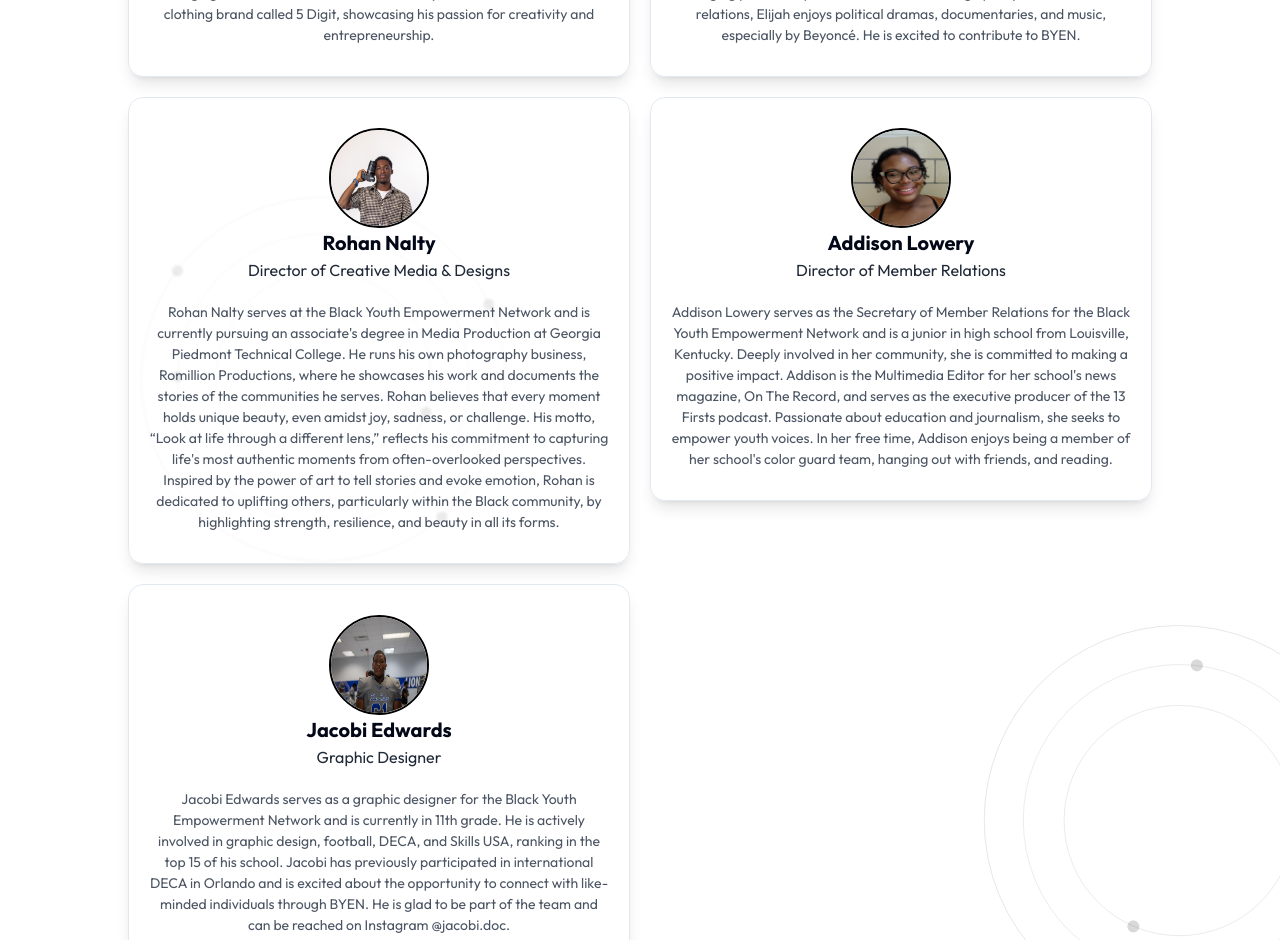
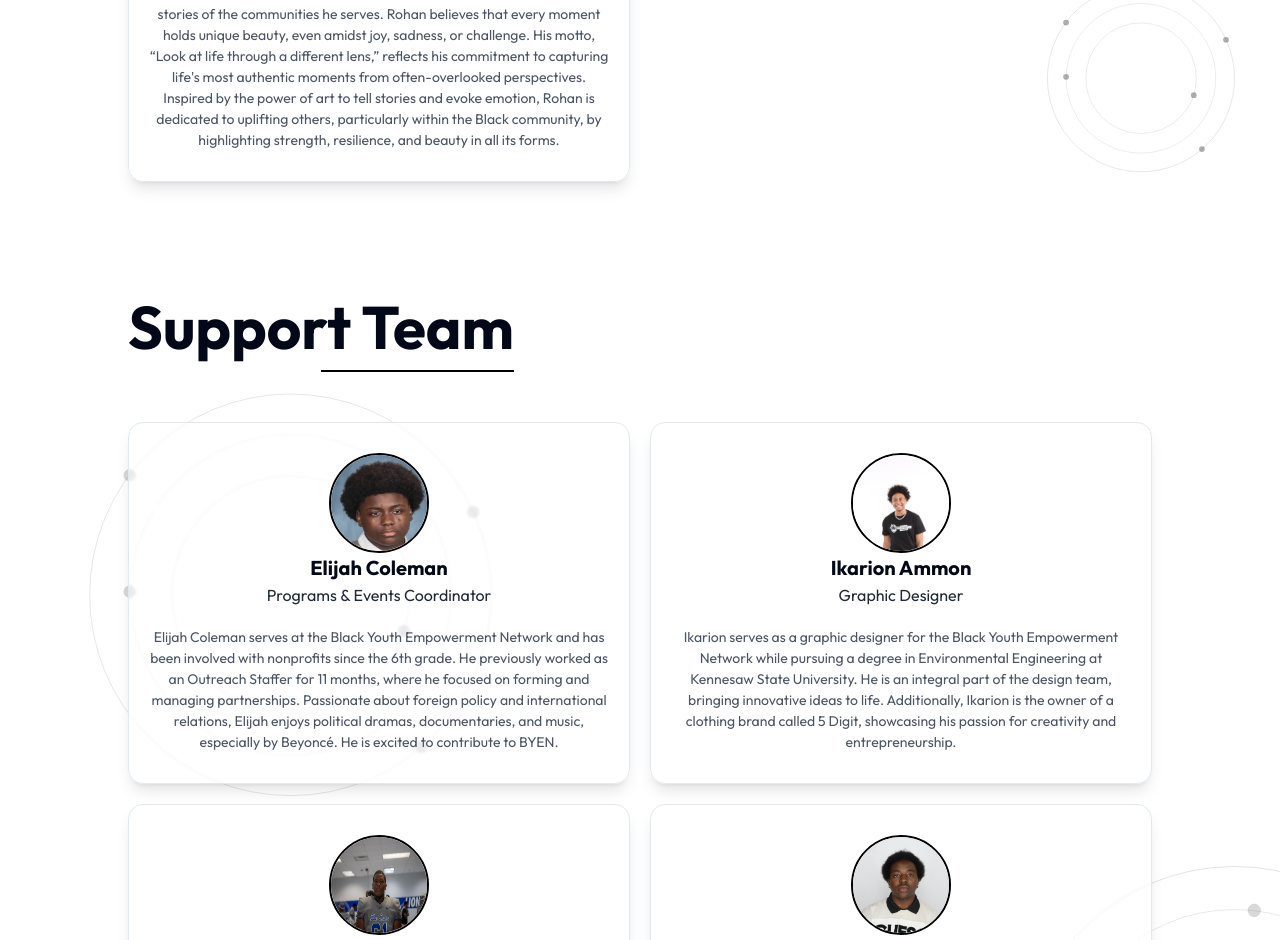
Before and after one commit to pascalniri/byeNetwork, a React (Vite) app: page /team in a window 1280 px wide. Shown: the part 1860-2800 px from the top of the page. Built offline with nearby package versions, Linux system fonts and the light colour scheme.

Commit message:
Arranged team according to their roles

```diff
--- a/src/components/Team.jsx
+++ b/src/components/Team.jsx
@@ -15,22 +15,22 @@ const Team = () => {
       id: 1,
       profile: "/Shun.jpg",
       name: "Jay'Shun",
-      status: "Founder $ Executive Director",
+      status: "Founder & Executive Director",
       bio: "Jay'Shun vision for the Black Youth Empowerment Network (BYEN) was born out of his own experiences facing racial disparities, academic setbacks, and a lack of community support. Growing up, Jay'Shun encountered the harsh realities of inequality, whether it was seeing limited opportunities for young Black individuals in leadership positions or navigating academic environments that weren't built for his success.  Despite these challenges, Jay'Shun refused to be defined by them. Early on, he realized that while talent and drive are essential, having a supportive network and access to resources is just as crucial. Without a community that understood his struggles or empowered him, Jay'Shun learned the importance of building his own path forward. These experiences shaped his belief in creating a space where young Black leaders, entrepreneurs, and creatives could find the guidance and support that he wished he had. Through BYEN, Jay'Shun is committed to ensuring that the next generation doesn't face the same obstacles alone. BYEN is more than an organization, it's a movement to uplift and connect young Black individuals, giving them the tools and community they need to succeed. With a focus on leadership, entrepreneurship, and creative expression, Jay'Shun continues to turn his personal challenges into a force for change, building a network that champions every young person's potential.",
     },
     {
       id: 2,
-      profile: "/Yves.jpg",
-      name: "Jean-Yves Kimbunda",
-      status: "Graphic Designer, Black Youth Empowerment Network",
-      bio: "Jean-Yves Kimbunda is an aspiring data analyst currently pursuing a degree in Information Systems with a concentration in Data Analytics at Kennesaw State University. Born in Houston, Texas, Jean-Yves spent 12 formative years in Kinshasa, Congo, before relocating to Stone Mountain, Georgia. A proud graduate of Stephenson High School with honors, he serves as a graphic designer for the Black Youth Empowerment Network, where he combines his creative talents with his passion for technology. Jean-Yves is dedicated to leveraging data and design to drive innovation and empower communities, reflecting his commitment to bridging technology and social impact.",
-    },
-    {
-      id: 3,
       profile: "/Jabari.jpg",
       name: "Jabari Morrison",
       status: "Director of Operations and External Affairs",
       bio: "Jabari Morrison serves as the Director of Operations and External Affairs for the Black Youth Empowerment Network. He is dedicated to empowering the next generation of Black leaders by honing his skills in leadership and communication. Jabari believes in the transformative power of connection and actively engages with others to hear their stories, creating meaningful impact and amplifying voices. Through his commitment to fostering dialogue and understanding, he strives to drive lasting change in his community and beyond.",
+    },
+    {
+      id: 3,
+      profile: "/Addison.jpg",
+      name: "Addison Lowery",
+      status: "Director of Member Relations",
+      bio: "Addison Lowery serves as the Secretary of Member Relations for the Black Youth Empowerment Network and is a junior in high school from Louisville, Kentucky. Deeply involved in her community, she is committed to making a positive impact. Addison is the Multimedia Editor for her school's news magazine, On The Record, and serves as the executive producer of the 13 Firsts podcast.   Passionate about education and journalism, she seeks to empower youth voices. In her free time, Addison enjoys being a member of her school's color guard team, hanging out with friends, and reading.",
     },
     {
       id: 4,
@@ -41,38 +41,41 @@ const Team = () => {
     },
     {
       id: 5,
+      profile: "/Rohan.jpg",
+      name: "Rohan Nalty",
+      status: "Director of Creative Media & Designs",
+      bio: "Rohan Nalty serves at the Black Youth Empowerment Network and is currently pursuing an associate's degree in Media Production at Georgia Piedmont Technical College. He runs his own photography business, Romillion Productions, where he showcases his work and documents the stories of the communities he serves.   Rohan believes that every moment holds unique beauty, even amidst joy, sadness, or challenge. His motto, “Look at life through a different lens,” reflects his commitment to capturing life's most authentic moments from often-overlooked perspectives. Inspired by the power of art to tell stories and evoke emotion, Rohan is dedicated to uplifting others, particularly within the Black community, by highlighting strength, resilience, and beauty in all its forms.",
+    },
+  ];
+
+  const supporters = [
+    {
+      id: 1,
+      profile: "/Elijah.jpg",
+      name: "Elijah Coleman",
+      status: "Programs & Events Coordinator",
+      bio: "Elijah Coleman serves at the Black Youth Empowerment Network and has been involved with nonprofits since the 6th grade. He previously worked as an Outreach Staffer for 11 months, where he focused on forming and managing partnerships. Passionate about foreign policy and international relations, Elijah enjoys political dramas, documentaries, and music, especially by Beyoncé. He is excited to contribute to BYEN.",
+    },
+    {
+      id: 2,
       profile: "/Ikarion.jpg",
       name: "Ikarion Ammon",
       status: "Graphic Designer",
       bio: "Ikarion serves as a graphic designer for the Black Youth Empowerment Network while pursuing a degree in Environmental Engineering at Kennesaw State University. He is an integral part of the design team, bringing innovative ideas to life. Additionally, Ikarion is the owner of a clothing brand called 5 Digit, showcasing his passion for creativity and entrepreneurship.",
     },
     {
-      id: 6,
-      profile: "/Elijah.jpg",
-      name: "Elijah Coleman",
-      status: "Programs & Events Coordinator",
-      bio: "Elijah Coleman serves at the Black Youth Empowerment Network and has been involved with nonprofits since the 6th grade. He previously worked as an Outreach Staffer for 11 months, where he focused on forming and managing partnerships. Passionate about foreign policy and international relations, Elijah enjoys political dramas, documentaries, and music, especially by Beyoncé. He is excited to contribute to BYEN.",
-    },
-    {
-      id: 7,
-      profile: "/Rohan.jpg",
-      name: "Rohan Nalty",
-      status: "Director of Creative Media & Designs",
-      bio: "Rohan Nalty serves at the Black Youth Empowerment Network and is currently pursuing an associate's degree in Media Production at Georgia Piedmont Technical College. He runs his own photography business, Romillion Productions, where he showcases his work and documents the stories of the communities he serves.   Rohan believes that every moment holds unique beauty, even amidst joy, sadness, or challenge. His motto, “Look at life through a different lens,” reflects his commitment to capturing life's most authentic moments from often-overlooked perspectives. Inspired by the power of art to tell stories and evoke emotion, Rohan is dedicated to uplifting others, particularly within the Black community, by highlighting strength, resilience, and beauty in all its forms.",
-    },
-    {
-      id: 8,
-      profile: "/Addison.jpg",
-      name: "Addison Lowery",
-      status: "Director of Member Relations",
-      bio: "Addison Lowery serves as the Secretary of Member Relations for the Black Youth Empowerment Network and is a junior in high school from Louisville, Kentucky. Deeply involved in her community, she is committed to making a positive impact. Addison is the Multimedia Editor for her school's news magazine, On The Record, and serves as the executive producer of the 13 Firsts podcast.   Passionate about education and journalism, she seeks to empower youth voices. In her free time, Addison enjoys being a member of her school's color guard team, hanging out with friends, and reading.",
-    },
-    {
-      id: 9,
+      id: 3,
       profile: "/Jacobi.jpg",
       name: "Jacobi Edwards",
       status: "Graphic Designer",
       bio: "Jacobi Edwards serves as a graphic designer for the Black Youth Empowerment Network and is currently in 11th grade. He is actively involved in graphic design, football, DECA, and Skills USA, ranking in the top 15 of his school. Jacobi has previously participated in international DECA in Orlando and is excited about the opportunity to connect with like-minded individuals through BYEN. He is glad to be part of the team and can be reached on Instagram @jacobi.doc.",
+    },
+    {
+      id: 4,
+      profile: "/Yves.jpg",
+      name: "Jean-Yves Kimbunda",
+      status: "Graphic Designer, Black Youth Empowerment Network",
+      bio: "Jean-Yves Kimbunda is an aspiring data analyst currently pursuing a degree in Information Systems with a concentration in Data Analytics at Kennesaw State University. Born in Houston, Texas, Jean-Yves spent 12 formative years in Kinshasa, Congo, before relocating to Stone Mountain, Georgia. A proud graduate of Stephenson High School with honors, he serves as a graphic designer for the Black Youth Empowerment Network, where he combines his creative talents with his passion for technology. Jean-Yves is dedicated to leveraging data and design to drive innovation and empower communities, reflecting his commitment to bridging technology and social impact.",
     },
   ];
 
@@ -158,6 +161,28 @@ const Team = () => {
                 </div>
               ))}
             </div>
+
+            <h1 className="font-bold text-[40px] md:text-[60px] relative inline-block after:content-[''] after:absolute after:left-1/2 after:bottom-0 after:w-1/2 after:border-b-2 after:border-black mt-[50px]">
+              Support Team
+            </h1>
+            <div className="grid grid-cols-1 md:grid-cols-2 gap-[20px] my-[50px]">
+              {supporters.map((supporter) => (
+                <div key={supporter.id}>
+                  <div className="bg-white border rounded-[15px] py-[30px] px-[20px] bg-opacity-50 backdrop-blur-[1px] flex flex-col justify-center items-center text-center shadow-lg hover:border hover:border-black transform transition">
+                    <img
+                      src={supporter.profile}
+                      alt="No image"
+                      className="w-[100px] h-[100px] rounded-full border-2 border-black"
+                    />
+                    <h1 className="font-bold text-[20px]">{supporter.name}</h1>
+                    <p className="text-gray-800">{supporter.status}</p>
+                    <p className="mt-5 text-[14px] text-gray-600">
+                      {supporter.bio}
+                    </p>
+                  </div>
+                </div>
+              ))}
+            </div>
           </div>
         ) : (
           <div className="my-[100px]">
```
